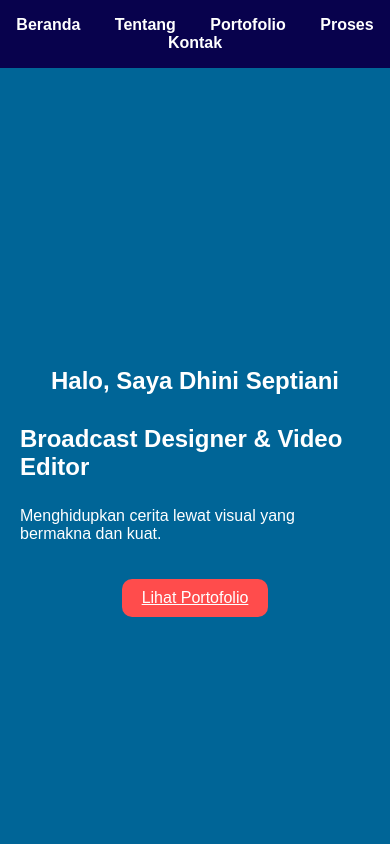
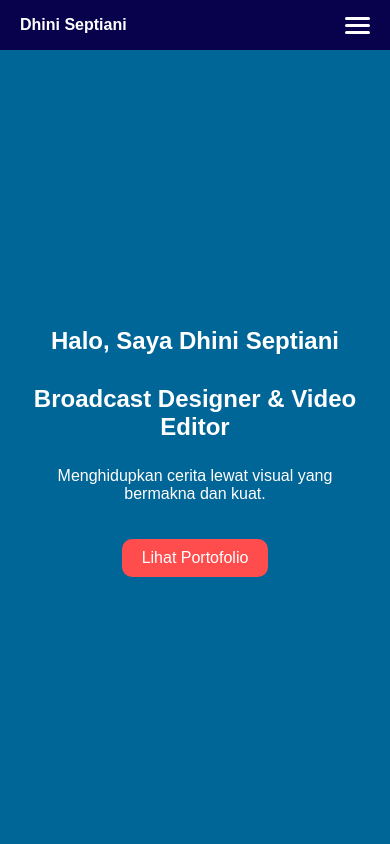
Before and after one commit to dhi-nizzz/dhi-nizzz.github.io, a plain HTML site: page index.html in a window 390 px wide. Shown: the top 844 px of the page. Drawn offline with Linux system fonts and the light colour scheme.

Commit message:
Update navbar

```diff
--- a/index.html
+++ b/index.html
@@ -6,6 +6,10 @@
     <meta name="viewport" content="width=device-width, initial-scale=1.0">
     <title>Portofolio Broadcast - Dhini</title>
     <style>
+        * {
+            box-sizing: border-box;
+        }
+
         body {
             margin: 0;
             font-family: 'Poppins', sans-serif;
@@ -14,34 +18,66 @@
             scroll-behavior: smooth;
         }
 
-        section {
-            height: 100vh;
-            padding: 60px 20px;
-            display: flex;
-            flex-direction: column;
-            justify-content: center;
-            align-items: center;
-        }
-
         nav {
             position: fixed;
             top: 0;
             width: 100%;
             background: #08024d;
-            padding: 16px 0;
-            text-align: center;
+            padding: 16px 20px;
+            z-index: 1000;
+            display: flex;
+            justify-content: space-between;
+            align-items: center;
         }
 
-        nav a {
-            margin: 0 15px;
+        .nav-links {
+            display: flex;
+            gap: 15px;
+        }
+
+        .nav-links a {
             color: #fff;
             text-decoration: none;
             font-weight: bold;
         }
 
+        .hamburger {
+            display: none;
+            flex-direction: column;
+            cursor: pointer;
+            gap: 4px;
+        }
+
+        .hamburger span {
+            width: 25px;
+            height: 3px;
+            background: white;
+            display: block;
+            border-radius: 2px;
+        }
+
+        section {
+            min-height: 100vh;
+            padding: 80px 20px 40px;
+            display: flex;
+            flex-direction: column;
+            justify-content: center;
+            align-items: center;
+            text-align: center;
+        }
+
         h1,
         h2 {
             margin-bottom: 10px;
+        }
+
+        p {
+            max-width: 700px;
+        }
+
+        ul {
+            padding-left: 20px;
+            text-align: left;
         }
 
         .button {
@@ -52,6 +88,30 @@
             border-radius: 10px;
             cursor: pointer;
             margin-top: 20px;
+            text-decoration: none;
+        }
+
+        @media (max-width: 768px) {
+            .nav-links {
+                position: absolute;
+                top: 60px;
+                left: 0;
+                width: 100%;
+                background: #08024d;
+                flex-direction: column;
+                align-items: center;
+                gap: 10px;
+                padding: 15px 0;
+                display: none;
+            }
+
+            .nav-links.active {
+                display: flex;
+            }
+
+            .hamburger {
+                display: flex;
+            }
         }
     </style>
 </head>
@@ -60,11 +120,19 @@
 
     <!-- Navigasi -->
     <nav>
-        <a href="#home">Beranda</a>
-        <a href="#about">Tentang</a>
-        <a href="#portfolio">Portofolio</a>
-        <a href="#proses">Proses</a>
-        <a href="#kontak">Kontak</a>
+        <div class="logo" style="color:white;font-weight:bold;">Dhini Septiani</div>
+        <div class="hamburger" onclick="toggleMenu()">
+            <span></span>
+            <span></span>
+            <span></span>
+        </div>
+        <div class="nav-links" id="navLinks">
+            <a href="#home">Beranda</a>
+            <a href="#about">Tentang</a>
+            <a href="#portfolio">Portofolio</a>
+            <a href="#proses">Proses</a>
+            <a href="#kontak">Kontak</a>
+        </div>
     </nav>
 
     <!-- Slide 1: Beranda -->
@@ -88,7 +156,7 @@
     <section id="portfolio">
         <h2>Portofolio</h2>
         <p><strong>🎬 Film Bahari (2025)</strong> – Short Movie <br> Peran: Editor & DOP</p>
-        <p><strong>📺 Iklan Layanan MasyaraKAT</strong> – “Le Mineral” <br> Peran: Script Writter dan Aktor[p</p>
+        <p><strong>📺 Iklan Layanan Masyarakat</strong> – “Le Mineral” <br> Peran: Script Writer dan Aktor</p>
     </section>
 
     <!-- Slide 4: Proses Kreatif -->
@@ -112,6 +180,12 @@
         <a href="mailto:septianidhini1220@gmail.com" class="button">Kirim Email</a>
     </section>
 
+    <script>
+        function toggleMenu() {
+            const nav = document.getElementById('navLinks');
+            nav.classList.toggle('active');
+        }
+    </script>
 </body>
 
 </html>
```
